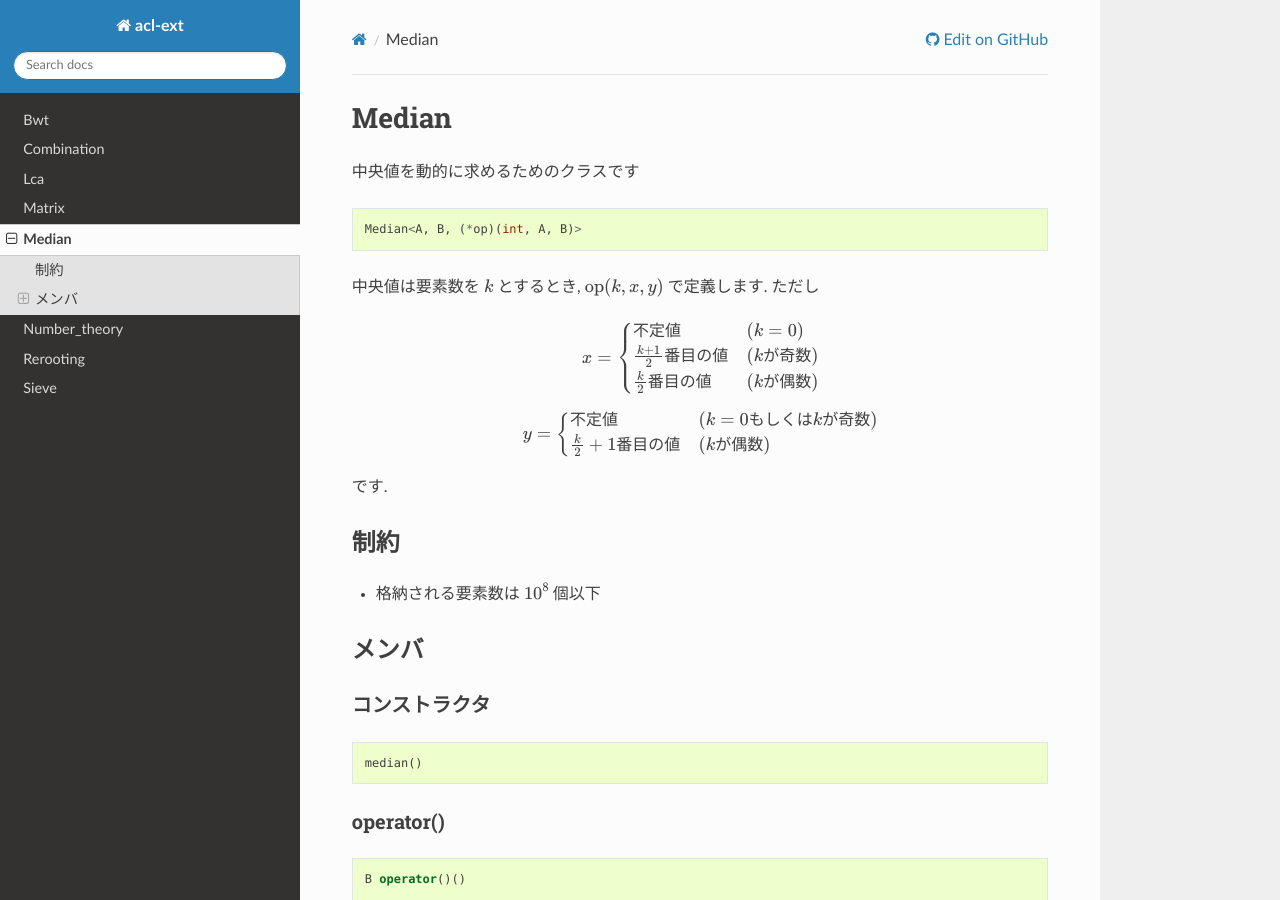
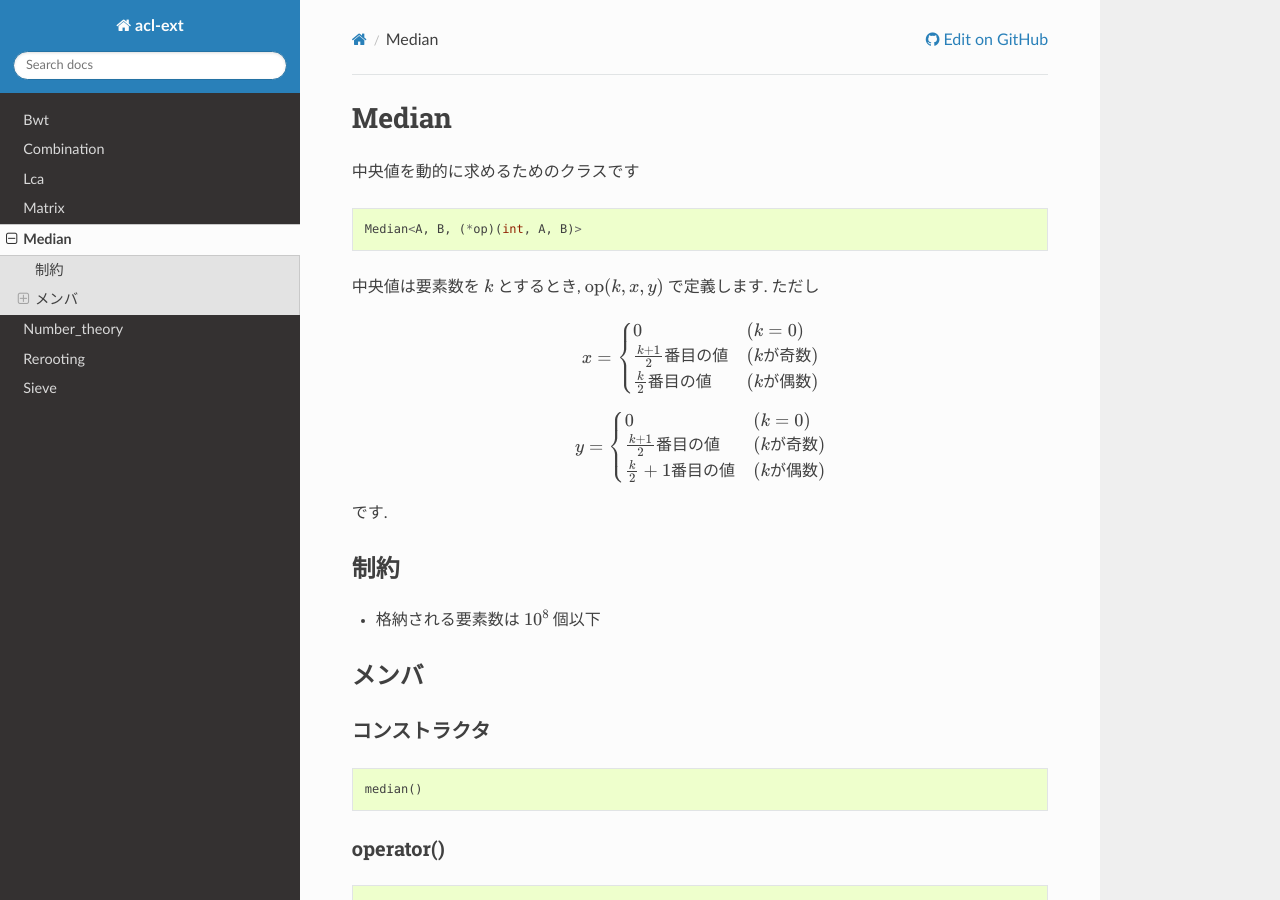
Before and after one commit to prfss/aclib-cpp, a Sphinx documentation site: the page built from doc/median.rst, in a window 1280 px wide and 900 px high. Built offline with Sphinx 7.4.7 and the Read the Docs theme 2.0.0, drawn with Linux system fonts in a browser that asks for light colours.

Commit message:
Change median interface

```diff
--- a/doc/median.rst
+++ b/doc/median.rst
@@ -13,7 +13,7 @@ Median
 
    x =
    \begin{cases}
-   不定値 & (k = 0) \\
+   0 & (k = 0) \\
    \frac{k+1}{2}番目の値 & (kが奇数) \\
    \frac{k}{2}番目の値 & (kが偶数)
    \end{cases}
@@ -22,7 +22,8 @@ Median
 
    y =
    \begin{cases}
-   不定値 & (k = 0もしくはkが奇数) \\
+   0 & (k = 0) \\
+   \frac{k+1}{2}番目の値 & (kが奇数) \\
    \frac{k}{2}+1番目の値 & (kが偶数)
    \end{cases}
 
```
Also changed, not shown: 2 other files.
